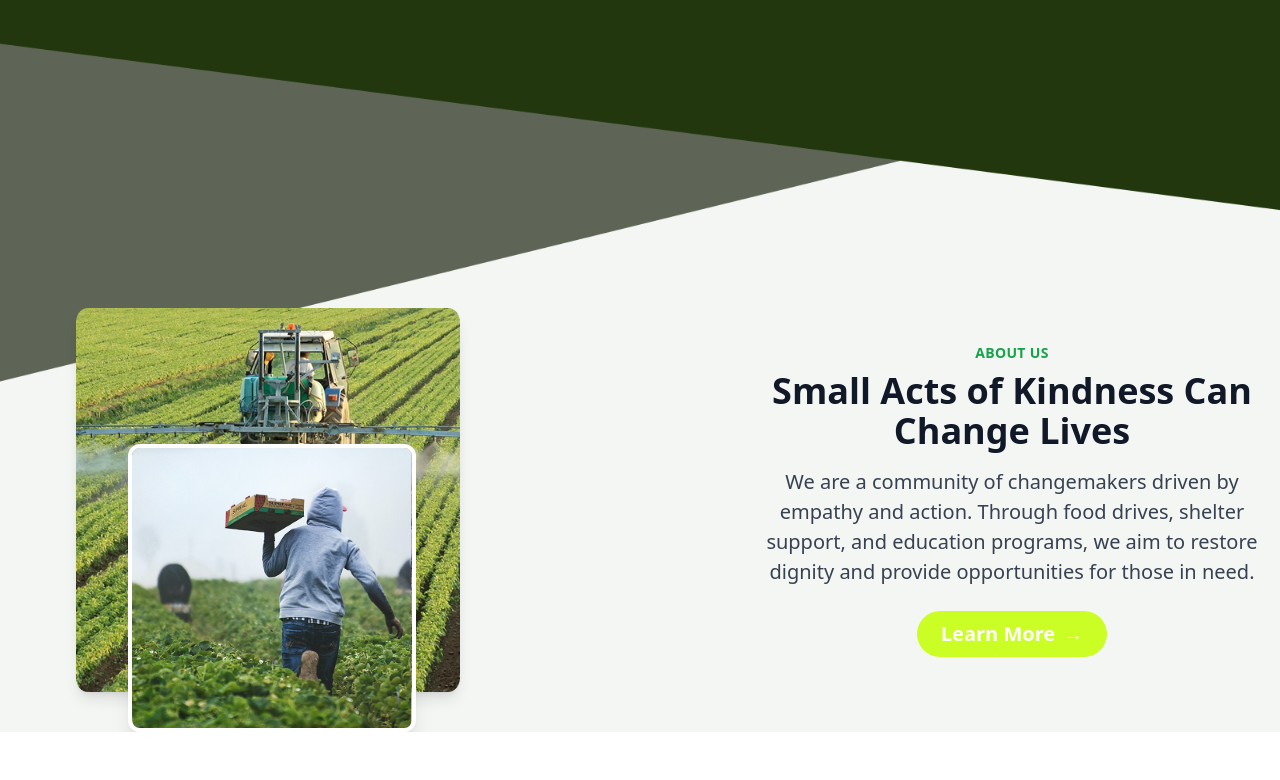
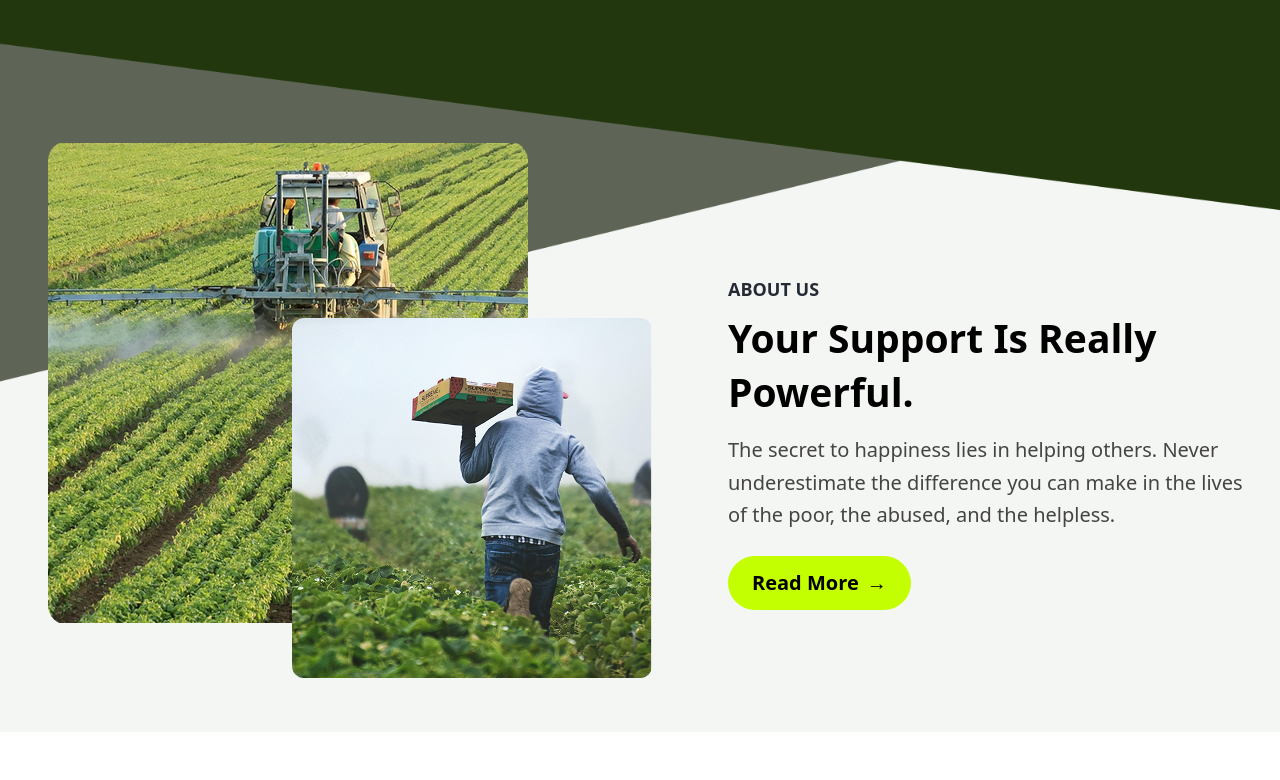
Before and after one commit to Manushivuz/iisppr, a React (Vite) app: page / in a window 1280 px wide. Shown: the part 660-1440 px from the top of the page. Built offline with nearby package versions, Linux system fonts and the light colour scheme.

Commit message:
Update AboutSection.jsx
I updated the remaining part

```diff
--- a/src/components/home/AboutSection.jsx
+++ b/src/components/home/AboutSection.jsx
@@ -1,6 +1,6 @@
-import React from 'react';
-import { Link } from 'react-router-dom';
-import Button from '../ui/Button';
+import React from "react";
+import { Link } from "react-router-dom";
+import Button from "../ui/Button";
 
 const AboutSection = () => {
   return (
@@ -11,46 +11,44 @@ const AboutSection = () => {
           {/* Decorative background shape */}
           <div
             className="absolute inset-0 bg-cover bg-center z-0"
-    style={{ backgroundImage: "url('1.png')",height:'415px'} }
+            style={{ backgroundImage: "url('1.png')", height: "415px" }}
           >
             <div className="absolute inset-0  bg-opacity-20 z-10" />
           </div>
 
-  {/* Content aligned near bottom */}
-  <div className="relative z-20 container mx-auto px-4 h-full flex items-end pb-10">
-    <div className="flex flex-col lg:flex-row items-center gap-60 w-full">
-      {/* Image stack */}
-      <div className="relative w-full lg:w-1/2 flex justify-center">
+          <div className="relative z-10 container mx-auto px-6 py-20 flex flex-col lg:flex-row items-center gap-16">
+            <div className="relative w-full lg:w-1/2 flex justify-center items-center">
               <img
                 src="/about us.png"
-          alt="Tractor"
-          className="w-96 h-96 object-cover rounded-xl shadow-lg z-10"
+                alt="Tractor spraying"
+                className="w-[480px] h-[480px] object-cover relative top-[40px] rounded-xl "
               />
               <img
                 src="/image 1.png"
-          alt="Farmer"
-          className="w-72 h-72 object-cover rounded-xl absolute -bottom-10 left-28 z-20 border-4 border-white shadow-xl"
+                alt="Farmer carrying box"
+                className="w-[360px] h-[360px] object-cover rounded-xl absolute bottom-[-95px] right-[-100px] "
               />
             </div>
 
-      {/* Text content */}
-      <div className="w-full lg:w-1/2 text-white">
-        <p className="text-sm text-green-600 mb-2 font-semibold uppercase tracking-wide">About Us</p>
-        <h2 className="text-3xl md:text-4xl font-bold leading-snug mb-4 text-gray-900">
-          Small Acts of Kindness Can Change Lives
+            {/* Text Block */}
+            <div className="w-full lg:w-1/2 text-left lg:ml-28 mt-[200px]">
+              <p className="text-[18px] text-[#252A34] font-semibold uppercase mb-2">
+                About Us
+              </p>
+              <h2 className="text-[39px] font-bold mb-4 leading-snug text-black">
+                Your Support Is Really <br /> Powerful.
               </h2>
-        <p className="text-gray-700 mb-6">
-          We are a community of changemakers driven by empathy and action. Through food drives, shelter support,
-          and education programs, we aim to restore dignity and provide opportunities for those in need.
+              <p className="text-[#444444] font-Montserrat mb-6 leading-relaxed">
+                The secret to happiness lies in helping others. Never
+                underestimate the difference you can make in the lives of the
+                poor, the abused, and the helpless.
               </p>
-        <button className="bg-[#C3FF00D9] hover:bg-black hover:text-[#C3FF00D9] text-white font-semibold px-6 py-2 rounded-full inline-flex items-center transition">
-          Learn More <span className="ml-2">→</span>
+              <button className="bg-[#C3FF00] text-black font-semibold px-6 py-3 rounded-full inline-flex items-center hover:bg-black hover:text-[#C3FF00] transition duration-300">
+                Read More <span className="ml-2">→</span>
               </button>
             </div>
           </div>
-  </div>
         </section>
-
       </section>
     </div>
   );
```
Lines whose indentation alone changed are shown as unchanged.
